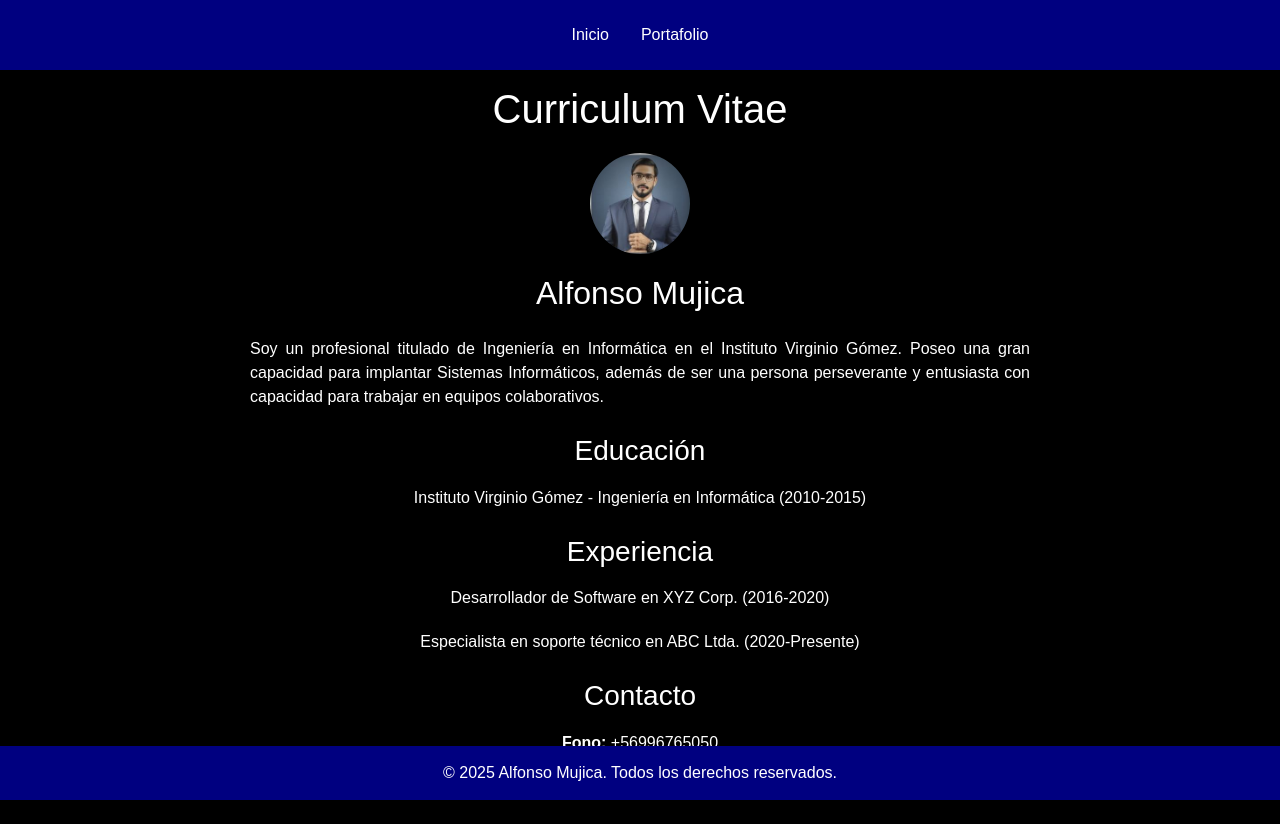
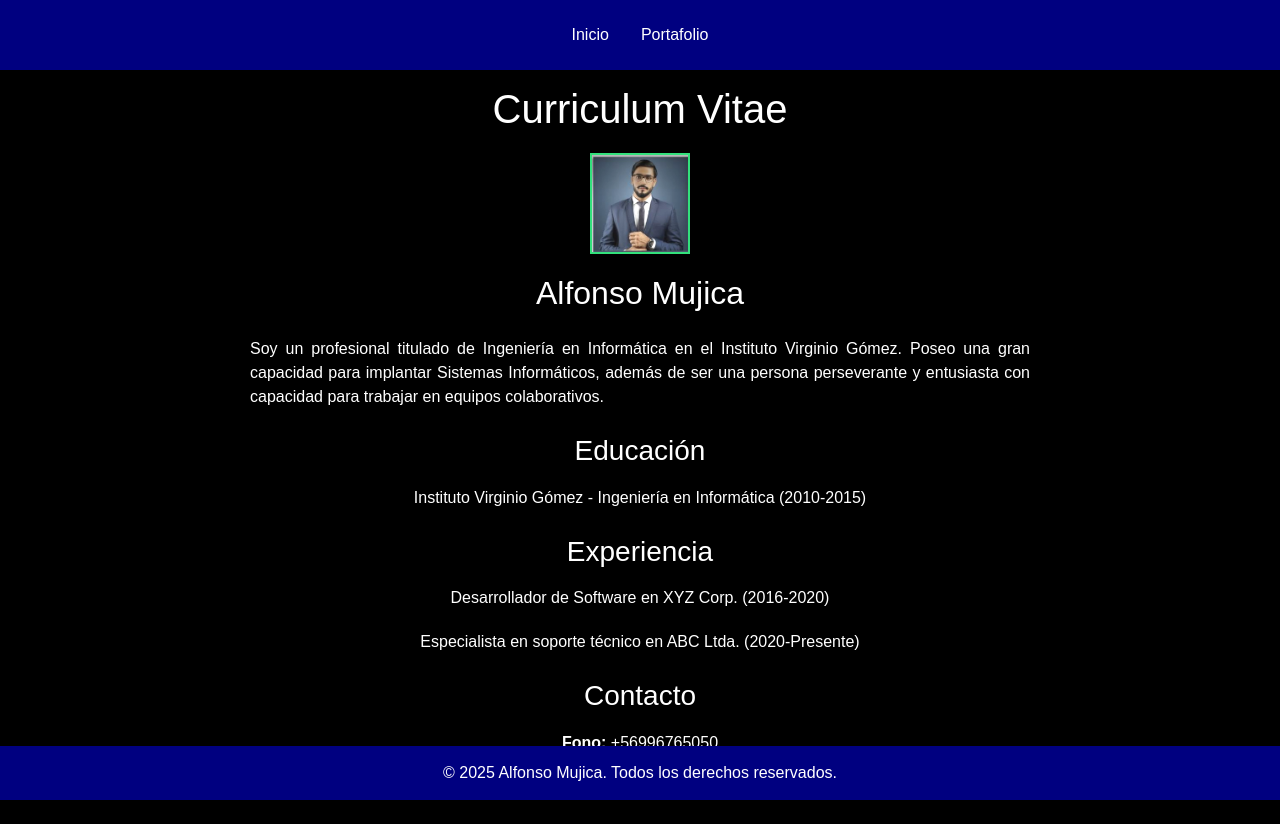
Before and after one commit to jehona99/2DO-fork, a plain HTML site: page index.html in a window 1280 px wide. In both pictures the pointer is over the picture 640 px from the left and 203 px from the top of the page. Drawn offline with nearby package versions, Linux system fonts and the light colour scheme.

Commit message:
modificacion de fco poblete hover a imagen

```diff
--- a/assets/css/style.css
+++ b/assets/css/style.css
@@ -38,6 +38,15 @@ h3 {
 .foto {
   width: 100px;
   border-radius: 50%;
+  transition: all 0.4s ease-in-out;
+  border: 2px solid transparent;
+}
+
+/* Efecto al pasar el mouse (hover) */
+.foto:hover {
+  border-radius: 0%; /* cambia de forma redonda a cuadrada */
+  border-color: #2ecc71; /* verde sobrio */
+  filter: brightness(1.1); /* un poquito más clara */
 }
 
 .descripcion {
```
